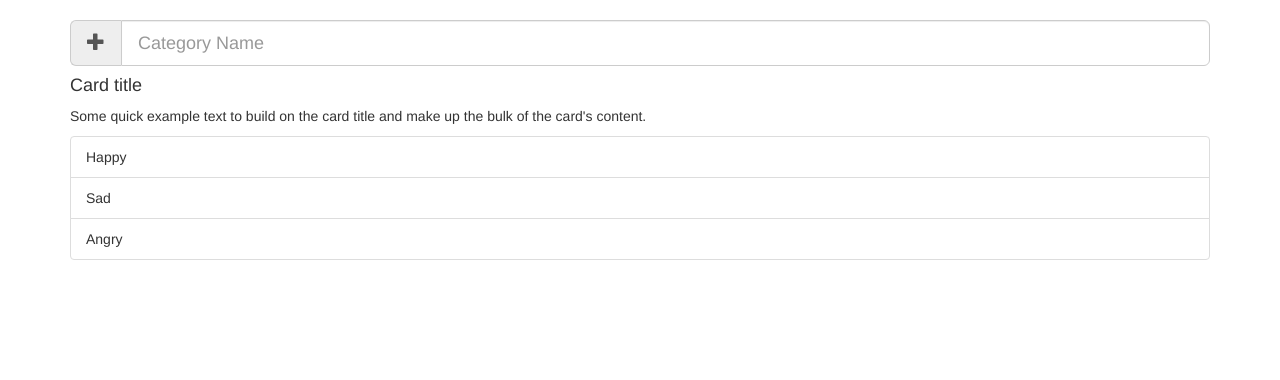
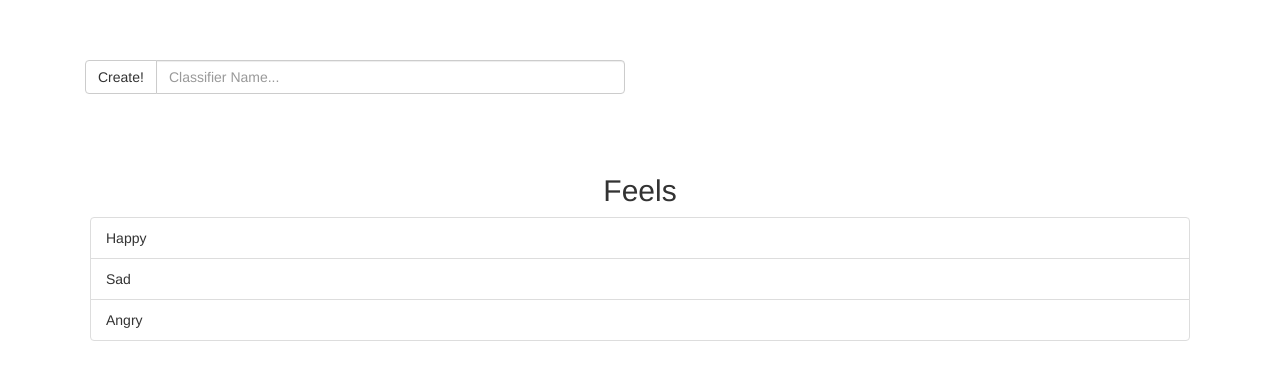
Before and after one commit to maggiecorrell/text_classifier, a Django app: page /classifier/ in a window 1280 px wide. Shown: the part 52-432 px from the top of the page. Run offline with Django 3.2, Linux system fonts and the light colour scheme; some libraries are stand-ins or nearby versions.

Commit message:
added classifier page

```diff
--- a/classifier/static/css/style.css
+++ b/classifier/static/css/style.css
@@ -15,3 +15,23 @@
 .login_button{
   padding-top: 30px;
 }
+
+.input-group {
+  margin-top: 40px;
+}
+
+
+.card {
+  margin-top: 40px;
+  padding: 20px 20px 20px 20px;
+  border-color: #92CBFE;
+}
+
+.card .card-title {
+  text-align: center;
+}
+
+.card-columns {
+  @include media-breakpoint-only(lg) {
+    column-count: 4;
+  }
--- a/classifier/templates/classifier.html
+++ b/classifier/templates/classifier.html
@@ -9,19 +9,20 @@
 {% block body %}
 <body>
   <div class="container">
-  <div class="input-group input-group-lg">
-  <span class="input-group-addon"><span class="glyphicon glyphicon-plus" aria-hidden="true"></span>
-
-  </span>
-  <input class="form-control" placeholder="Category Name">
-  </div>
-</div>
+    <div class="col-md-6">
+    <div class="input-group">
+        <span class="input-group-btn">
+          <button class="btn btn-default" type="button">Create!
+          </button>
+        </span>
+        <input type="text" class="form-control" placeholder="Classifier Name...">
+      </div></div></div>
 
 <div class="container">
+<div class="card-columns">
   <div class="card">
     <div class="card-block">
-      <h4 class="card-title">Card title</h4>
-      <p class="card-text">Some quick example text to build on the card title and make up the bulk of the card's content.</p>
+      <h2 class="card-title">Feels</h2>
     </div>
     <ul class="list-group list-group-flush">
       <li class="list-group-item">Happy</li>
@@ -29,5 +30,8 @@
       <li class="list-group-item">Angry</li>
     </ul>
   </div>
+</div>
+
+
 </body>
 {% endblock %}
```
